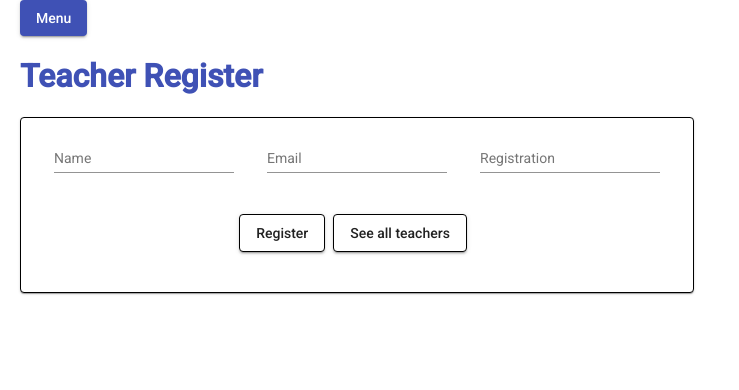
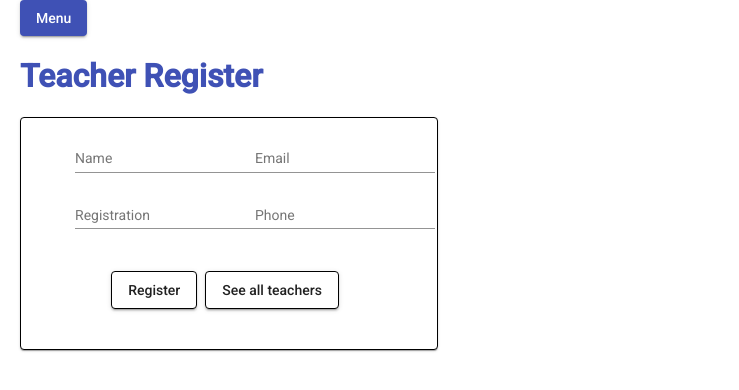
Before and after one commit to valquerrafael/gta, an Angular app: page /teacher-register in a window 1280 px wide. Shown: the top 390 px of the page, without its empty margins (0-739 px from the left). Built offline with nearby package versions, Linux system fonts and the light colour scheme.

Commit message:
Inserção do campo de número de telefone e ajuste na estilização do formulário

```diff
--- a/src/app/teacher/teacher-register/teacher-register.component.html
+++ b/src/app/teacher/teacher-register/teacher-register.component.html
@@ -1,7 +1,8 @@
 <h1 class="header">Teacher {{buttonMessage}}</h1>
 
 <mat-card>
-  <mat-card-content class="inputs">
+  <mat-card-content class="form">
+    <div class="inputs">
       <mat-form-field>
         <mat-label>Name</mat-label>
         <input matInput [(ngModel)]="teacher.name" placeholder="Teacher's name" />
@@ -10,10 +11,17 @@
         <mat-label>Email</mat-label>
         <input matInput [(ngModel)]="teacher.email" placeholder="Teacher's email" />
       </mat-form-field>
+    </div>
+    <div class="inputs">
       <mat-form-field>
         <mat-label>Registration</mat-label>
         <input matInput [(ngModel)]="teacher.registration" placeholder="Teacher's registration" />
       </mat-form-field>
+      <mat-form-field>
+        <mat-label>Phone</mat-label>
+        <input matInput [(ngModel)]="teacher.phone" type="number" placeholder="Teacher's phone">
+      </mat-form-field>
+    </div>
   </mat-card-content>
 
   <div class="card-actions">
--- a/src/app/teacher/teacher-register/teacher-register.component.scss
+++ b/src/app/teacher/teacher-register/teacher-register.component.scss
@@ -14,16 +14,24 @@ h2 {
 mat-card {
     display: flex;
     flex-direction: column;
-    width: 50%;
+    width: 30%;
     height: auto;
     border: 1px solid black;
     margin-top: 20px;
     margin-left: 20px;
 }
 
+.form {
+    display: flex;
+    flex-direction: column;
+    justify-content: space-around;
+}
+
+
 .inputs {
     display: flex;
-    justify-content: space-around;
+    justify-content: space-between;
+    margin: 0 10%;
 }
 
 .card-buttons button {
```
Also changed, not shown: 1 other file (tests, documents, lock files or other folders). Lines whose indentation alone changed are shown as unchanged.
